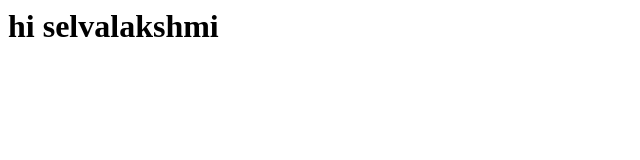
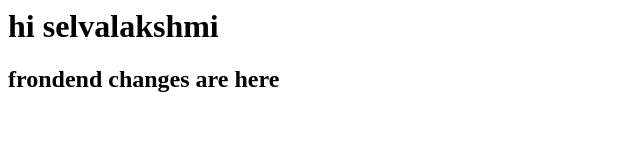
Before and after one commit to jayamurugan-git-code/practicing, a plain HTML site: page index.html in a window 1280 px wide. Shown: the whole page, without its empty margins (0-640 px from the left). Drawn offline with Linux system fonts and the light colour scheme.

Commit message:
frontend: first

```diff
--- a/index.html
+++ b/index.html
@@ -4,5 +4,6 @@
     </head>
     <body>
         <h1>hi selvalakshmi</h1>
+        <h2>frondend changes are here</h2>
     </body>
 </html>
```
